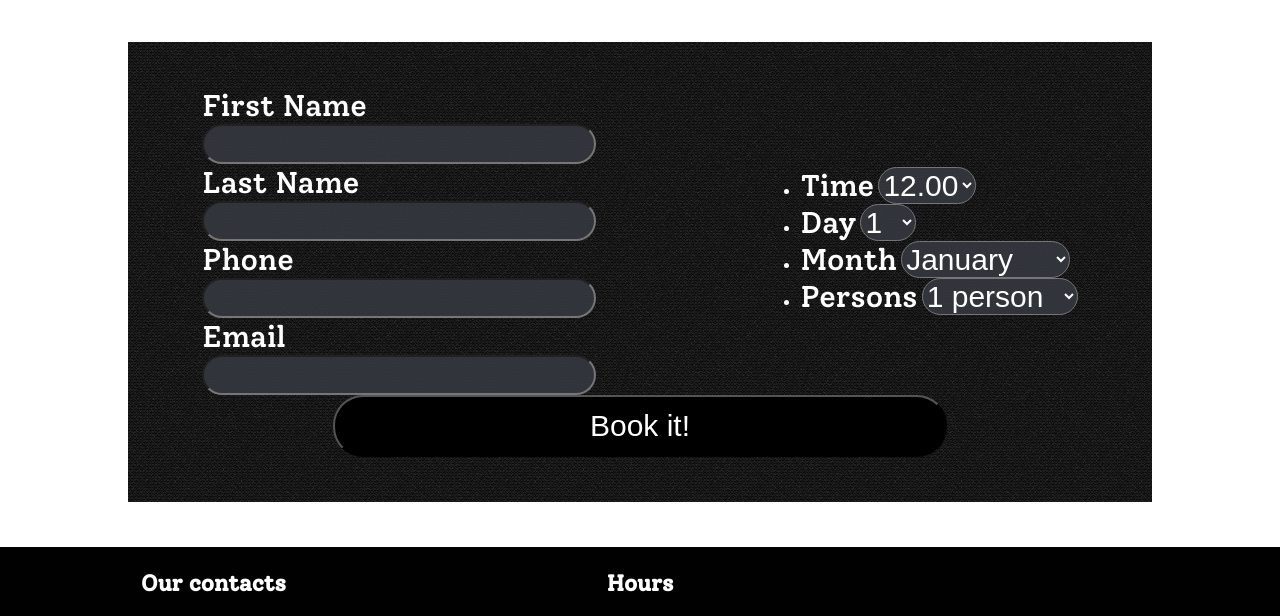
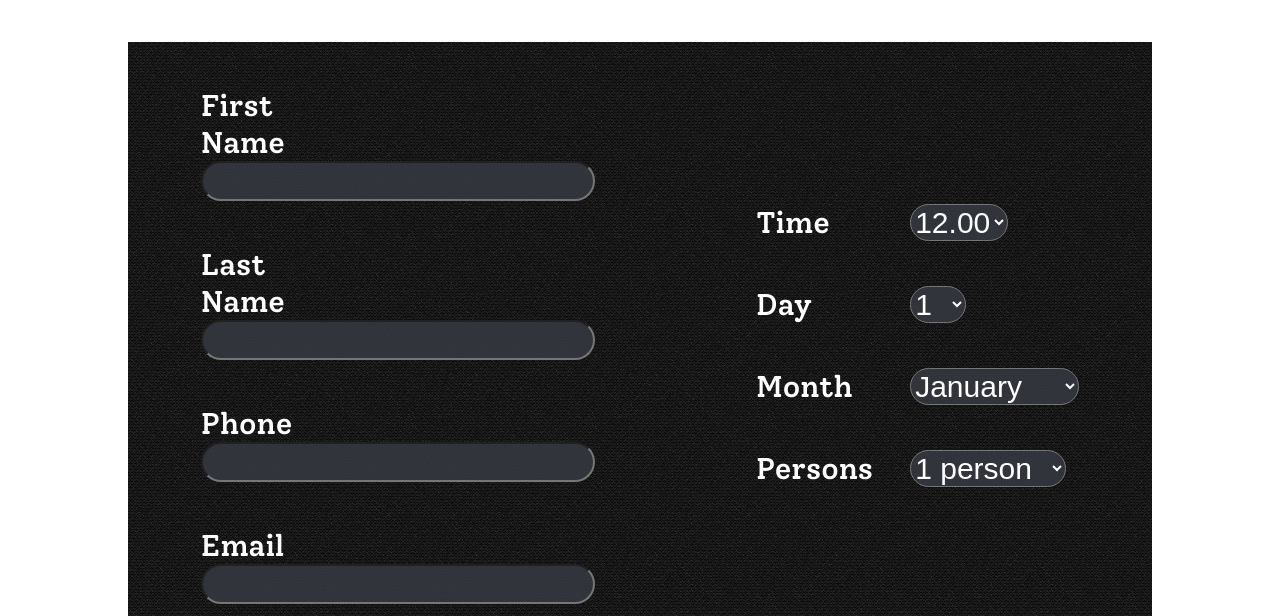
Before and after one commit to Yurk-do/main-project, a plain HTML site: page form.html in a window 1280 px wide. Shown: the part 148-764 px from the top of the page. Drawn offline with Linux system fonts and the light colour scheme; files whose address does not match are found by name.

Commit message:
update form.css

```diff
--- a/form.html
+++ b/form.html
@@ -51,22 +51,26 @@
     </div>
      <form action="#" method="POST" id="form-container">
         <div id="personal-data">
-            <div class="name">
+            <div class="box-personal-data">
                 <label for="first-name">First Name</label>
                 <input type="text" id="first-name">
+            </div>
+            <div class="box-personal-data">
                 <label for="last-name">Last Name</label>
                 <input type="text" id="last-name">
             </div>
-            <div class="phone-email">
+            <div class="box-personal-data">
                 <label for="phone">Phone</span></label>
                 <input type="text" id="phone" required>
+            </div>
+            <div class="box-personal-data">
                 <label for="email">Email</label>
                 <input type="email" id="email">
             </div>
         </div>
+        </div>
         <div id="order-data">
-            <ul>
-                <li>
+            <div class="box-order-data">
                 <label for="time">Time</label>
                 <select name="time" id="time">
                     <option value="12.00pm">12.00</option>
@@ -116,8 +120,8 @@
                     <option value="23.00">22.00</option>
 
                 </select>
-                </li>
-                <li>
+            </div>
+            <div class="box-order-data">
                 <label for="day">Day</label>
                 <select name="day" id="day">
                     <option value="1">1</option>
@@ -152,8 +156,8 @@
                     <option value="30">30</option>
                     <option value="31">31</option>
                 </select>
-                </li>
-                <li>
+            </div>
+            <div class="box-order-data">
                 <label for="month">Month</label>
                 <select name="month" id="month">
                     <option value="January">January</option>
@@ -169,8 +173,8 @@
                     <option value="November">November</option>
                     <option value="December">December</option>
                 </select>
-                </li>
-                <li>
+            </div>
+            <div class="box-order-data">
                 <label for="persons">Persons</label>
                 <select type="number" id="persons">
                     <option value="1">1 person</option>
@@ -199,8 +203,7 @@
                     <option value="24">24 person</option>
                     <option value="25">25 person</option>
                 </select>
-                </li>
-            </ul>
+            </div>
         </div>
         <div id="button">
             <button type="button">Book it!</button>
```
Lines whose indentation alone changed are shown as unchanged.
